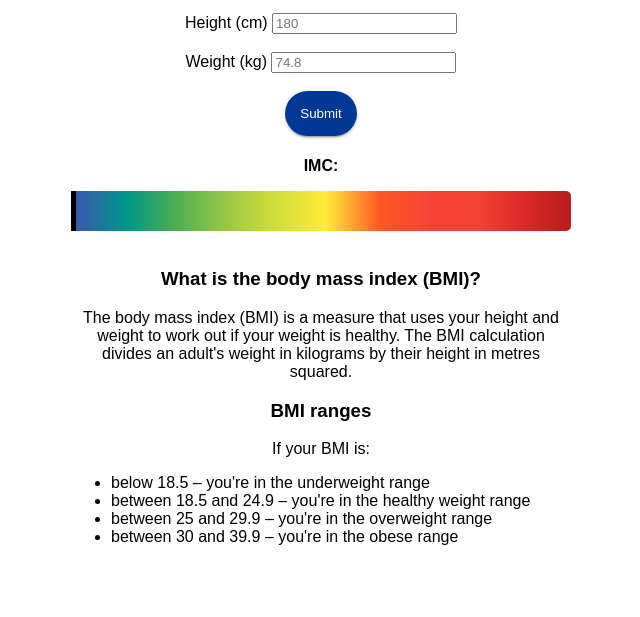
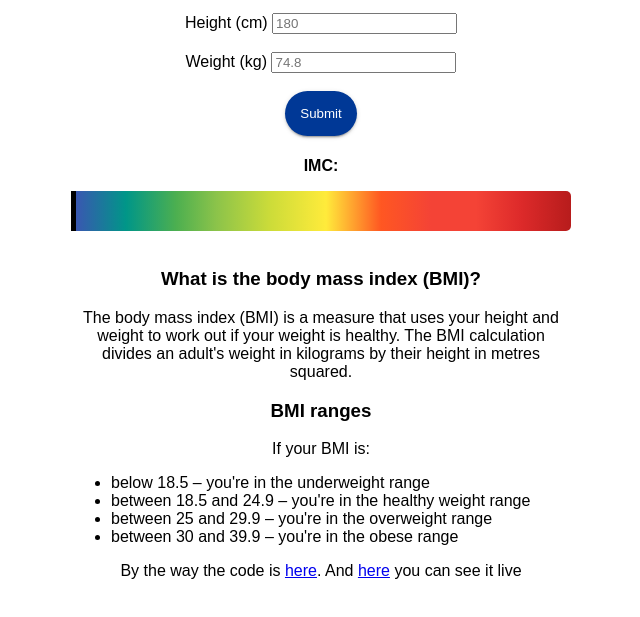
Before and after one commit to reymon359/BMI-calculator, a plain HTML site: page index.html in a window 1280 px wide. Shown: the part 107-724 px from the top of the page, without its empty margins (319-959 px from the left). Drawn offline with Linux system fonts and the light colour scheme.

Commit message:
little things

```diff
--- a/index.html
+++ b/index.html
@@ -42,6 +42,7 @@
         <li>between 25 and 29.9 – you're in the overweight range</li>
         <li>between 30 and 39.9 – you're in the obese range</li>
       </ul>
+      By the way the code is  <a href="https://github.com/reymon359/BMI-calculator">here</a>. And   <a href="https://codepen.io/reymon359/pen/OdXaMN">here</a> you can see it live
     </p>
 
   </div>
```
Also changed, not shown: 1 other file.
